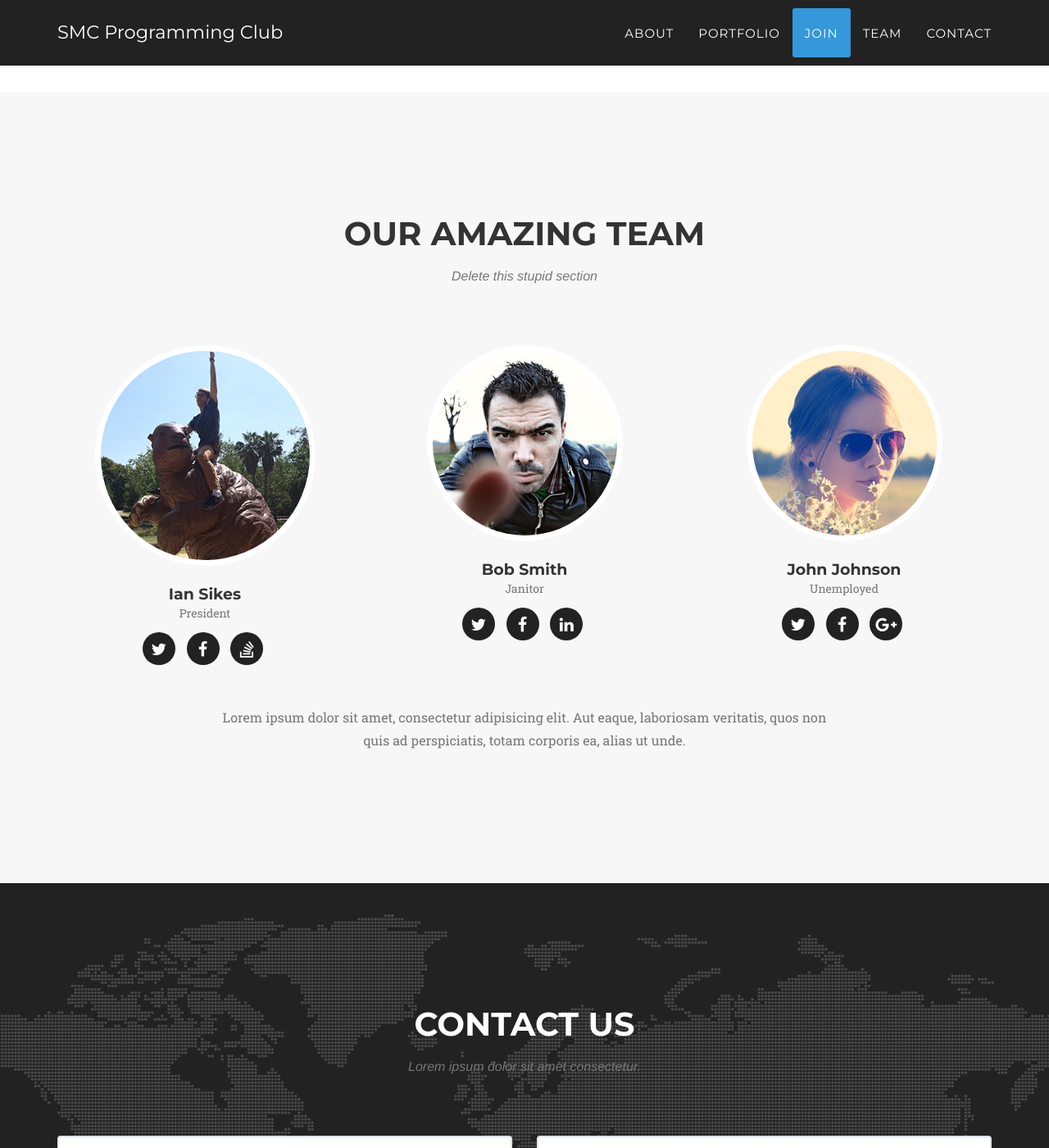
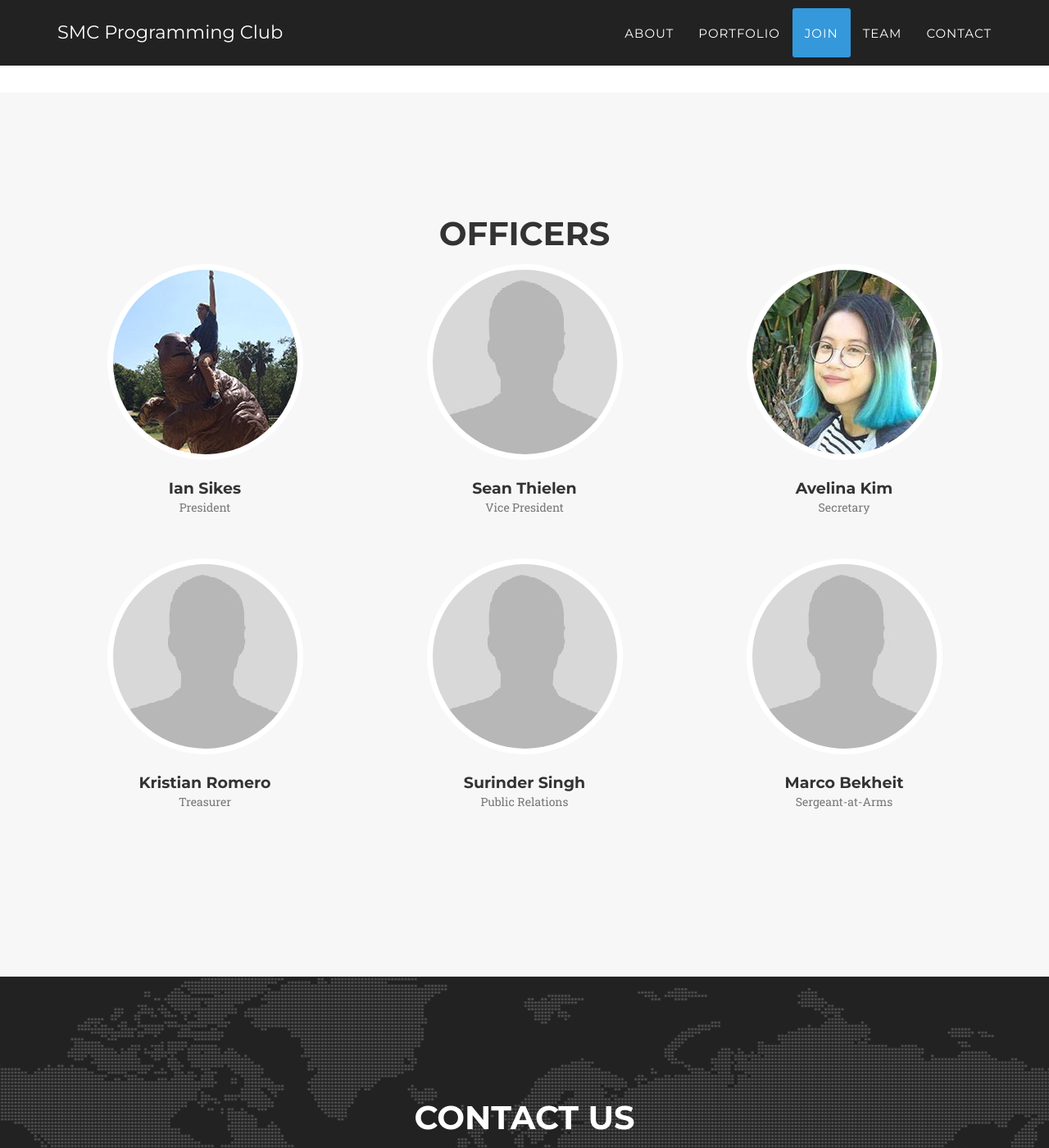
Before and after one commit to SMCProgrammingClub/website, a Jekyll site: the page built from index.html, in a window 1280 px wide and 1400 px high, scrolled down 2427 px. Shown: the whole window at 82% size. Built offline with Jekyll 4.4.1, drawn with Linux system fonts in a browser that asks for light colours; some web fonts are replaced; some of the changed text lies outside the part shown.

```diff
--- a/_config.yml
+++ b/_config.yml
@@ -22,52 +22,42 @@
   pic: 1
   position: President
   social:
-    - title: twitter
-      url: #
-    - title: facebook
-      url: #
-    - title: stack-overflow
-      url: #
 
-- name: Bob Smith
-  pic: 2
-  position: Janitor
+- name: Sean Thielen
+  pic: placeholder
+  position: Vice President
   social:
-    - title: twitter
-      url: #
-    - title: facebook
-      url: #
-    - title: linkedin
-      url: #
 
-- name: John Johnson
+- name: Avelina Kim
   pic: 3
-  position: Unemployed
+  position: Secretary
   social:
-    - title: twitter
-      url: #
-    - title: facebook
-      url: #
-    - title: google-plus
-      url: #
+
+- name: Kristian Romero
+  pic: placeholder
+  position: Treasurer
+  social:
+
+- name: Surinder Singh
+  pic: placeholder
+  position: Public Relations
+  social:
+
+- name: Marco Bekheit
+  pic: placeholder
+  position: Sergeant-at-Arms
+  social:
 
 # Social networks usernames (many more available: google-plus, flickr, dribbble, pinterest, instagram, tumblr, linkedin, etc.)
 social:
-  - title: twitter
-    url: http://twitter.com/jekyllrb
   - title: facebook
-    url:
-  - title: stack-overflow
-    url: http://stackoverflow.com/questions/tagged/jekyll
-  - title: bitbucket
-    url: http://bitbucket.org/jekyll
+    url: https://www.facebook.com/groups/smccsande/
   - title: github
-    url: http://github.com/jekyll
+    url: https://github.com/smcprogrammingclub
 
 # Postal address (add as many lines as necessary)
 address:
-  - line: 3481 Melrose Place
-  - line: Beverly Hills, CA 90210
+  - line: NULL
 
 # Build settings
 markdown: kramdown
--- a/_includes/contact.html
+++ b/_includes/contact.html
@@ -3,7 +3,7 @@
             <div class="row">
                 <div class="col-lg-12 text-center">
                     <h2 class="section-heading">Contact Us</h2>
-                    <h3 class="section-subheading text-muted">Lorem ipsum dolor sit amet consectetur.</h3>
+                    <!--<h3 class="section-subheading text-muted">Lorem ipsum dolor sit amet consectetur.</h3>-->
                 </div>
             </div>
             <div class="row">
--- a/_includes/footer.html
+++ b/_includes/footer.html
@@ -1,11 +1,8 @@
   <footer>
         <div class="container">
             <div class="row">
-                <div class="col-md-4">
-                    <span class="copyright">{{ site.title }}</span>
-                </div>
-                <div class="col-md-4">
-
+                <div class="col-md-8">
+                    <span class="copyright">{{ site.title }} | <a href="mailto:{{site.email}}">{{ site.email }}</a></span>
                 </div>
                 <div class="col-md-4">
                     <ul class="list-inline social-buttons">
--- a/_includes/team.html
+++ b/_includes/team.html
@@ -3,8 +3,8 @@
         <div class="container">
             <div class="row">
                 <div class="col-lg-12 text-center">
-                    <h2 class="section-heading">Our Amazing Team</h2>
-                    <h3 class="section-subheading text-muted">Delete this stupid section</h3>
+                    <h2 class="section-heading">Officers</h2>
+                    <!--<h3 class="section-subheading text-muted">Delete this stupid section</h3>-->
                 </div>
             </div>
             <div class="row">
@@ -28,10 +28,10 @@
                 </div>
                 {% endfor %}
             </div>
-            <div class="row">
+            <!--<div class="row">
                 <div class="col-lg-8 col-lg-offset-2 text-center">
                     <p class="large text-muted">Lorem ipsum dolor sit amet, consectetur adipisicing elit. Aut eaque, laboriosam veritatis, quos non quis ad perspiciatis, totam corporis ea, alias ut unde.</p>
                 </div>
-            </div>
+            </div>-->
         </div>
     </section>
```
Also changed, not shown: img/team/1.jpg, img/team/3.jpg, img/team/4.jpg (added), img/team/placeholder.jpg (added).
